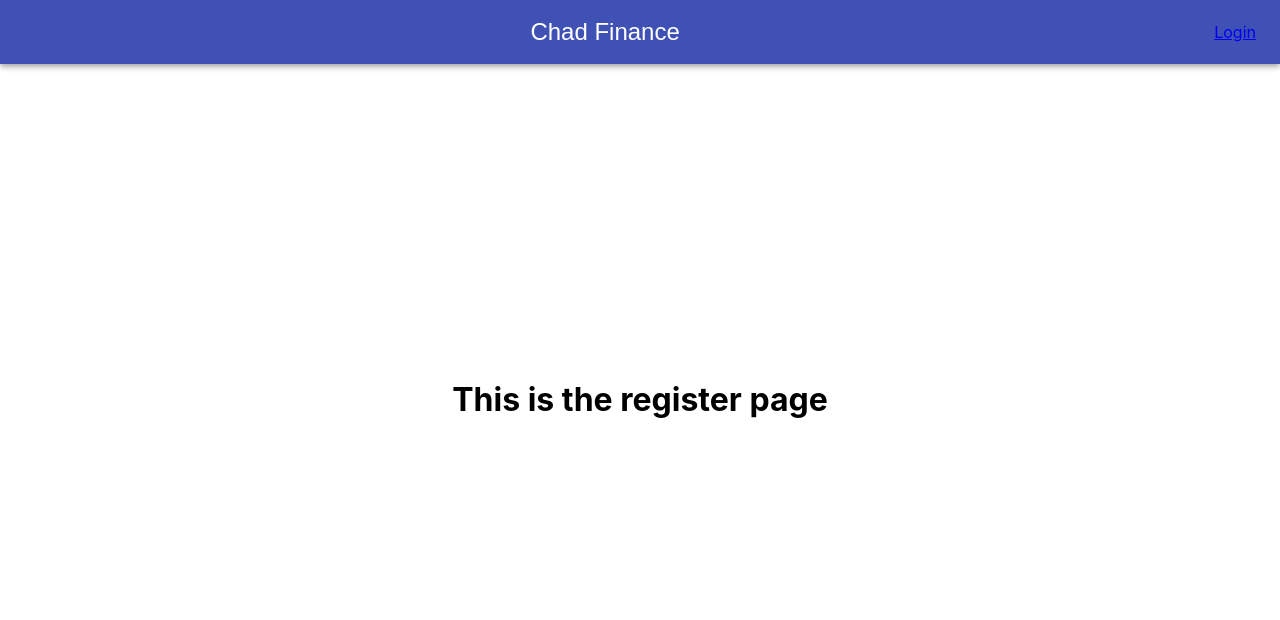
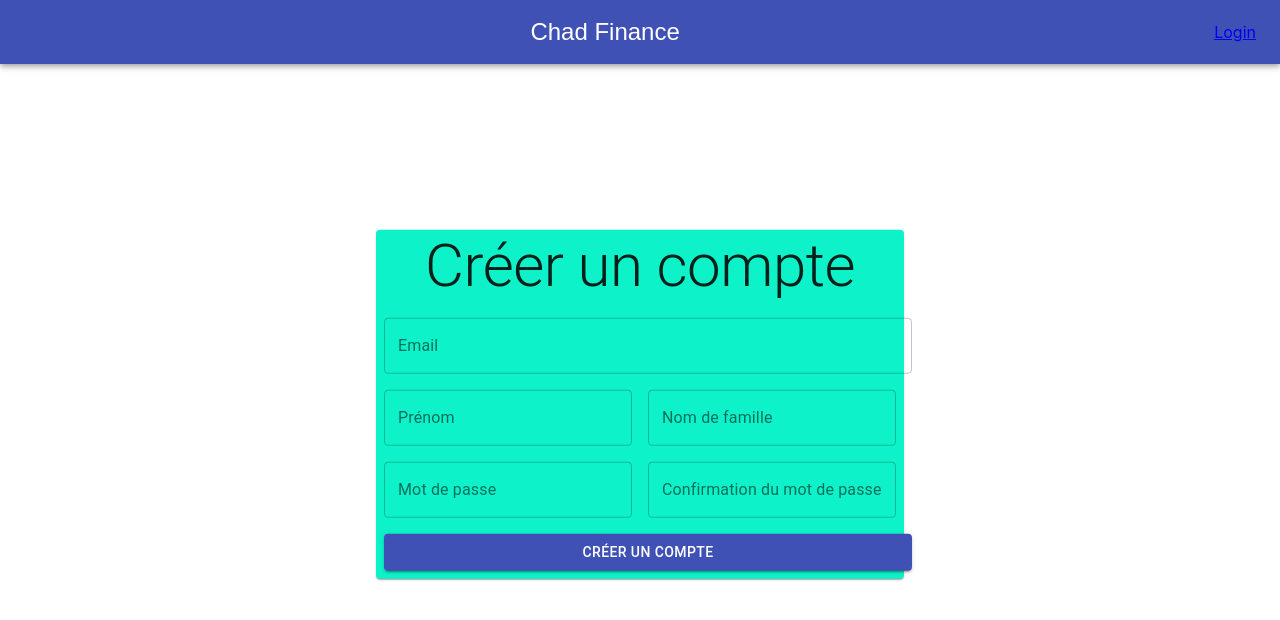
Before and after one commit to StfnC/chad-finance, a React (Create React App) app in the folder frontend/: page /register in a window 1280 px wide. Shown: the top 620 px of the page. Built offline with nearby package versions, Linux system fonts and the light colour scheme.

Commit message:
Added hacky register

```diff
--- a/frontend/src/components/Register.js
+++ b/frontend/src/components/Register.js
@@ -1,7 +1,149 @@
-export default function Register(props) {
+import React, { useState } from "react";
+import { Redirect } from "react-router-dom";
+import { Button, Typography, TextField, Paper } from "@material-ui/core";
+import { makeStyles } from "@material-ui/core/styles";
+import { connect } from "react-redux";
+
+const useStyles = makeStyles((theme) => ({
+    root: {
+        "& > *": {
+            // width: theme.spacing(60),
+            // height: theme.spacing(20),
+            backgroundColor: "#0df2c9",
+        },
+    },
+    space: {
+        margin: theme.spacing(1),
+    },
+}));
+
+const Register = ({ isAuthenticated }) => {
+    const [email, setEmail] = useState("");
+    const [firstName, setFistName] = useState("");
+    const [lastName, setLastName] = useState("");
+    const [password, setPassword] = useState("");
+    const [password2, setPassword2] = useState("");
+    const classe = useStyles();
+
+    const register = async () => {
+        // FIXME: Seulement pour test, remplacer les console.log et alert par de la logique et des messages pour l'utilisateur sur le site, redirect l'utilisateur
+        // TODO: Remplacer le base url par une variable dans .env
+        const url = "http://localhost:8000/auth/users/";
+        const body = {
+            method: "POST",
+            headers: {
+                "Content-Type": "application/json",
+            },
+            body: JSON.stringify({ email, first_name: firstName, last_name: lastName, password, re_password: password2 }),
+        };
+
+        try {
+            const res = await fetch(url, body);
+            const res_json = await res.json();
+
+            if (res.ok) {
+                alert("Le compte a été créé, vérifiez votre email");
+            } else {
+                // FIXME: Très hacky
+                alert(`Il y a eu un problème: ${JSON.stringify(await res_json)}`);
+            }
+        } catch (error) {
+            console.log("Error during fetch");
+        }
+    }
+
+    function onSubmit(event) {
+        event.preventDefault();
+        register();
+    }
+
+    if(isAuthenticated) {
+        return <Redirect to="/" />;
+    }
+
+    // TODO: Utiliser Grid pour les formulaires
+    // TODO: Fix le layout
     return (
-        <div>
-            <h1>This is the register page</h1>
+        <div className={classe.root}>
+            <Paper>
+                <Typography
+                    className={classe.space}
+                    align="center"
+                    color="textPrimary"
+                    variant="h2"
+                >
+                    Créer un compte
+                </Typography>
+                <form onSubmit={onSubmit}>
+                    <div>
+                        <div>
+                            <TextField
+                                className={classe.space}
+                                label="Email"
+                                variant="outlined"
+                                placeholder="Email"
+                                value={email}
+                                fullWidth
+                                margin="normal"
+                                onInput={(e) => setEmail(e.target.value)}
+                            />
+                        </div>
+                        <div>
+                            <TextField
+                                className={classe.space}
+                                label="Prénom"
+                                variant="outlined"
+                                placeholder="Prénom"
+                                value={firstName}
+                                onInput={(e) => setFistName(e.target.value)}
+                            />
+                            <TextField
+                                className={classe.space}
+                                label="Nom de famille"
+                                variant="outlined"
+                                placeholder="Nom de famille"
+                                value={lastName}
+                                onInput={(e) => setLastName(e.target.value)}
+                            />
+                        </div>
+                        <div>
+                            <TextField
+                                className={classe.space}
+                                label="Mot de passe"
+                                variant="outlined"
+                                placeholder="Mot de passe"
+                                type="password"
+                                value={password}
+                                onInput={(e) => setPassword(e.target.value)}
+                            />
+                            <TextField
+                                className={classe.space}
+                                label="Confirmation du mot de passe"
+                                variant="outlined"
+                                placeholder="Répétez votre mot de passe"
+                                type="password"
+                                value={password2}
+                                onInput={(e) => setPassword2(e.target.value)}
+                            />
+                        </div>
+                    </div>
+                    <Button
+                        className={classe.space}
+                        type="submit"
+                        variant="contained"
+                        color="primary"
+                        fullWidth
+                    >
+                        Créer un compte
+                    </Button>
+                </form>
+            </Paper>
         </div>
     );
-}
+};
+
+const mapStateToProps = (state) => ({
+    isAuthenticated: state.auth.isAuthenticated,
+});
+
+export default connect(mapStateToProps, {})(Register);
```
